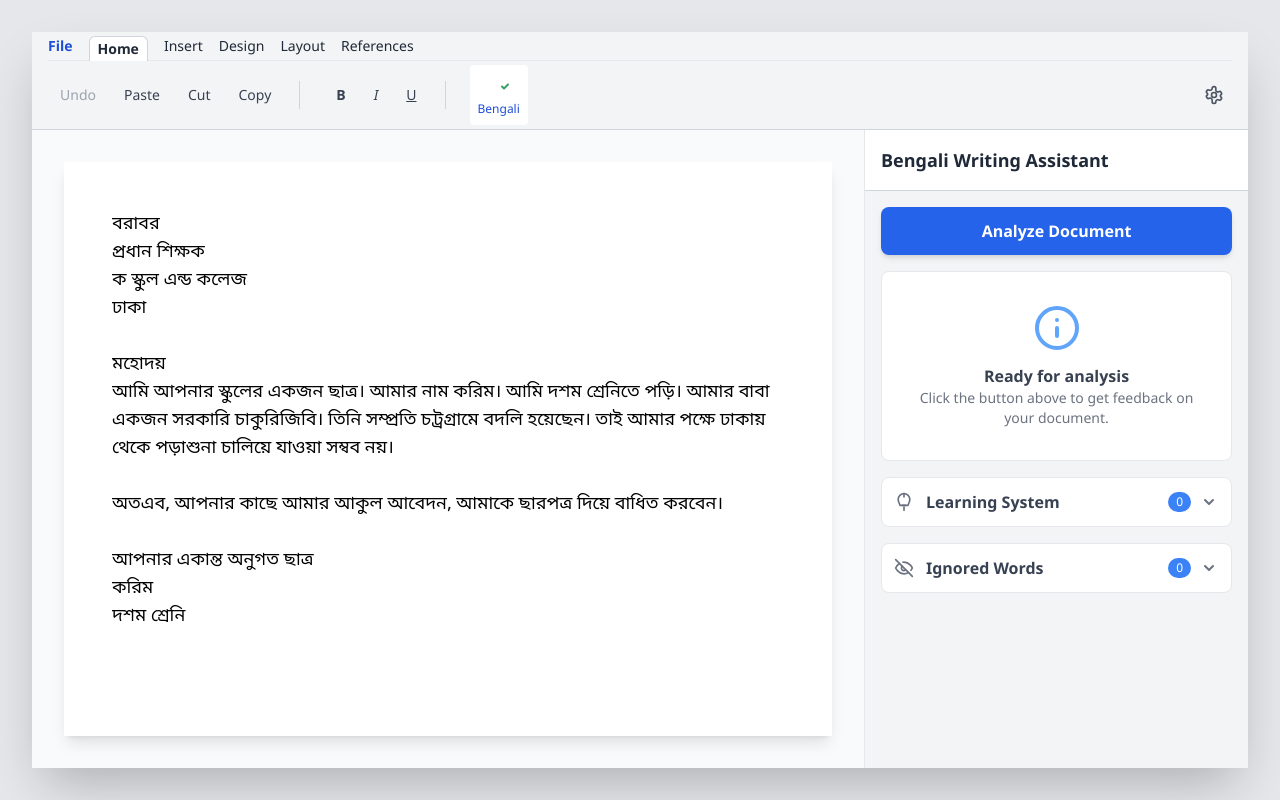
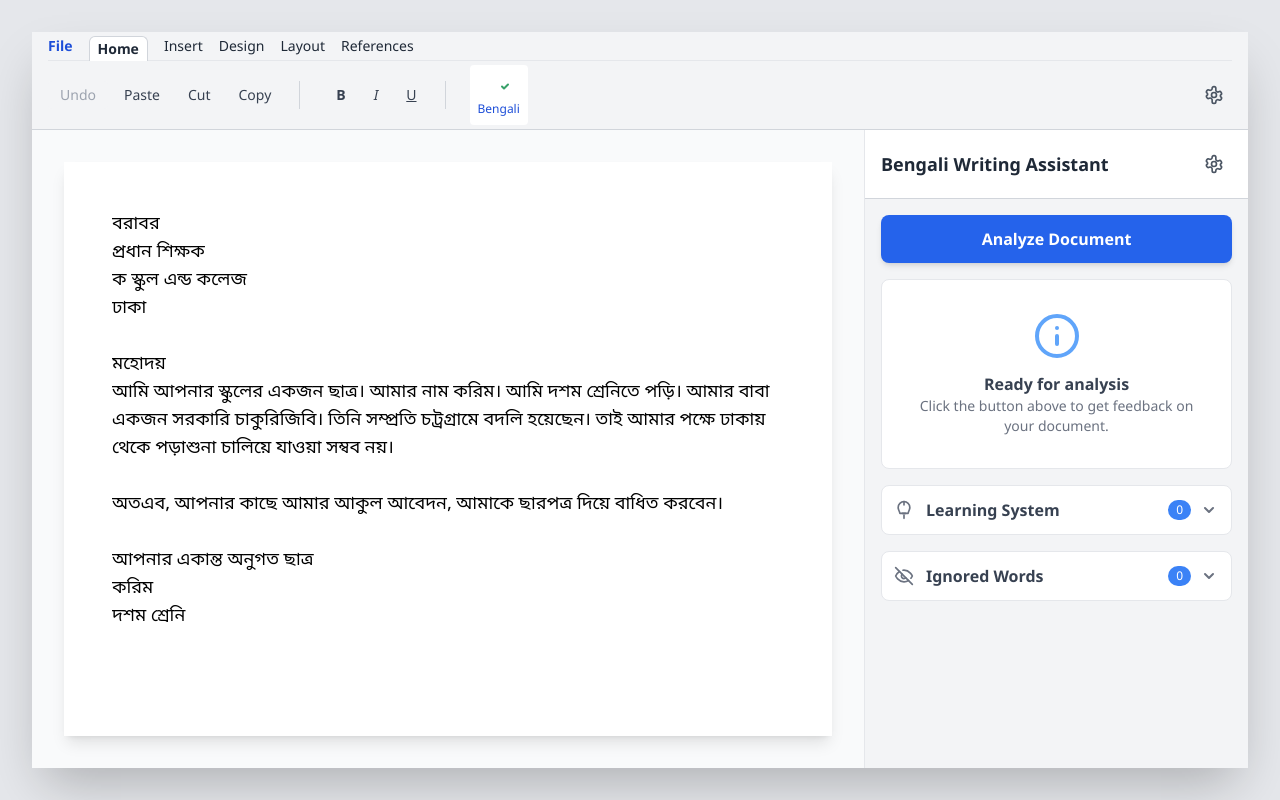
Before and after one commit to youngsunson/bengaliaddin, a React (Vite) app: page / in a window 1280 px wide. Built offline with nearby package versions, Linux system fonts and the light colour scheme; a web font is replaced by a local one.

Commit message:
Update AddonPane.tsx

```diff
--- a/components/AddonPane.tsx
+++ b/components/AddonPane.tsx
@@ -3,6 +3,11 @@ import React, { useState } from 'react';
 import type { SpellError, AIResponse } from '../types';
 import { ErrorCard } from './ErrorCard';
 import { learningSystem } from '../learning'; // Add this import
+
+// Import SettingsIcon directly (we’ll use it instead of Ribbon)
+const SettingsIcon: React.FC<{className?: string}> = ({className}) => (
+    <svg xmlns="http://www.w3.org/2000/svg" width="24" height="24" viewBox="0 0 24 24" fill="none" stroke="currentColor" strokeWidth="2" strokeLinecap="round" strokeLinejoin="round" className={className}><path d="M12.22 2h-.44a2 2 0 0 0-2 2v.18a2 2 0 0 1-1 1.73l-.43.25a2 2 0 0 1-2 0l-.15-.08a2 2 0 0 0-2.73.73l-.22.38a2 2 0 0 0 .73 2.73l.15.1a2 2 0 0 1 0 2l-.15.08a2 2 0 0 0-.73 2.73l.22.38a2 2 0 0 0 2.73.73l.15-.08a2 2 0 0 1 2 0l.43.25a2 2 0 0 1 1 1.73V20a2 2 0 0 0 2 2h.44a2 2 0 0 0 2-2v-.18a2 2 0 0 1 1-1.73l.43-.25a2 2 0 0 1 2 0l.15.08a2 2 0 0 0 2.73-.73l.22-.38a2 2 0 0 0-.73-2.73l-.15-.08a2 2 0 0 1 0-2l.15-.08a2 2 0 0 0 .73-2.73l-.22-.38a2 2 0 0 0-2.73-.73l-.15.08a2 2 0 0 1-2 0l-.43-.25a2 2 0 0 1-1-1.73V4a2 2 0 0 0-2-2z"/><circle cx="12" cy="12" r="3"/></svg>
+);
 
 interface AddonPaneProps {
   errors: SpellError[];
@@ -102,12 +107,37 @@ export const AddonPane: React.FC<AddonPaneProps> = ({ errors, onAcceptSuggestion
     const storedCorrectionsCount = learningSystem.userPreferences.storedCorrections.length;
     const userAcceptedWordsCount = learningSystem.userPreferences.userAcceptedWords.length;
 
+    // State to control settings panel visibility
+    const [showSettings, setShowSettings] = useState(false);
+
+    // Function to toggle settings panel
+    const toggleSettings = () => {
+        setShowSettings(!showSettings);
+    };
+
     return (
         <div className="h-full flex flex-col">
-            <header className="p-4 border-b border-gray-300 dark:border-gray-700 bg-white dark:bg-gray-800">
+            {/* Header with only the gear icon */}
+            <header className="p-4 border-b border-gray-300 dark:border-gray-700 bg-white dark:bg-gray-800 flex justify-between items-center">
                 <h1 className="text-lg font-semibold text-gray-800 dark:text-gray-100">Bengali Writing Assistant</h1>
+                <button
+                    onClick={toggleSettings}
+                    className="p-2 rounded-full hover:bg-gray-200 dark:hover:bg-gray-700 text-gray-600 dark:text-gray-400 transition-colors"
+                >
+                    <SettingsIcon className="w-5 h-5" />
+                </button>
             </header>
 
+            {/* Settings Panel (conditionally rendered) */}
+            {showSettings && (
+                <div className="p-4 bg-gray-100 dark:bg-gray-800/50 border-b border-gray-300 dark:border-gray-700">
+                    <h2 className="text-md font-semibold text-gray-700 dark:text-gray-200 mb-2">Settings</h2>
+                    {/* Add your settings options here */}
+                    <p className="text-sm text-gray-500 dark:text-gray-400">Settings content goes here...</p>
+                </div>
+            )}
+
+            {/* Main Content */}
             <div className="flex-grow overflow-y-auto bg-gray-100 dark:bg-gray-800/50 p-4 space-y-4">
                  <button
                     onClick={onRunAnalysis}
```
